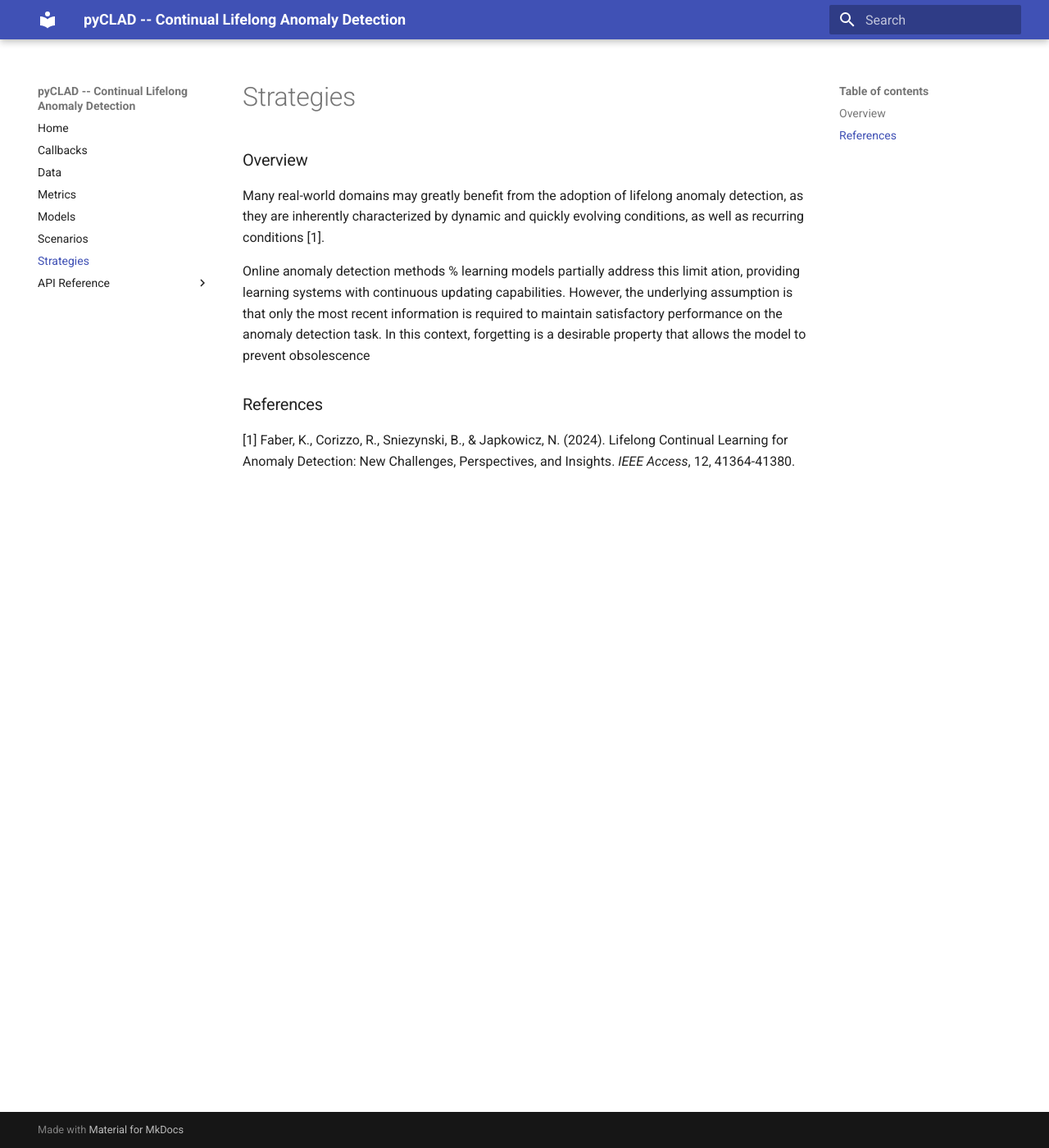
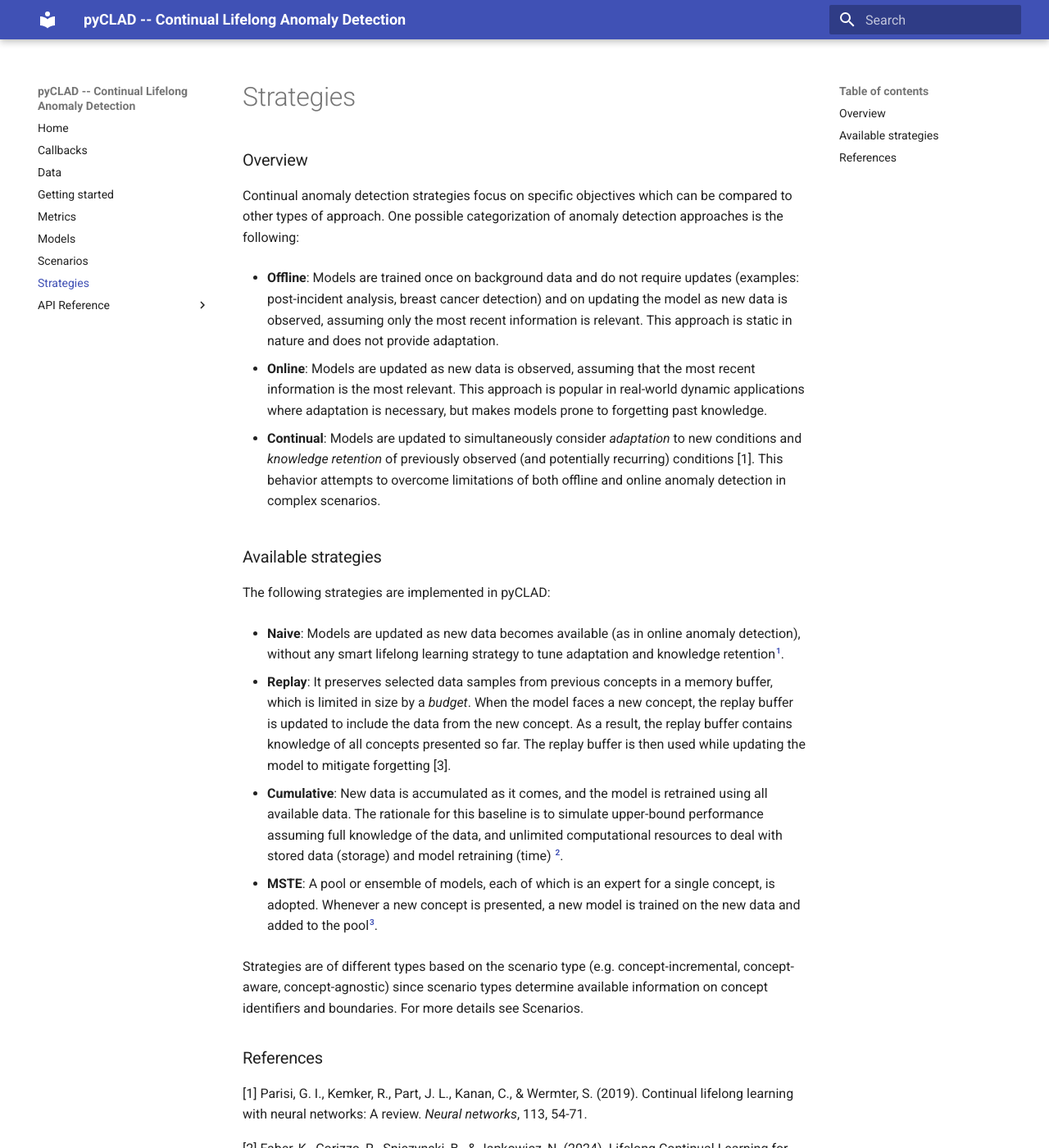
Before and after one commit to lifelonglab/pyCLAD, an MkDocs documentation site: the page built from docs/strategies.md, in a window 1280 px wide and 1400 px high. Shown: the whole window at 82% size. Built offline with MkDocs 1.6.1 and Material for MkDocs 9.7.7, drawn with Linux system fonts in a browser that asks for light colours; some of the changed text lies outside the part shown.

Commit message:
Docs update

```diff
--- a/docs/strategies.md
+++ b/docs/strategies.md
@@ -2,14 +2,36 @@
 
 ### Overview
 
-Many real-world domains may greatly benefit from the adoption of lifelong anomaly detection, as they are inherently characterized by dynamic and quickly evolving conditions, as well as recurring conditions [1].
+Continual anomaly detection strategies focus on specific objectives which can be compared to other types of approach. One possible categorization of anomaly detection approaches is the following:
 
+- **Offline**: Models are trained once on background data and do not require updates (examples: post-incident analysis, breast cancer detection)  and  on updating the model as new data is observed, assuming only the most recent information is relevant. This approach is static in nature and does not provide adaptation.
 
-Online anomaly detection methods % learning models
-partially address this limit
-ation, providing learning systems with continuous updating capabilities. However, the underlying assumption is that only the most recent information is required to maintain satisfactory performance on the anomaly detection task. In this context, forgetting is a desirable property that allows the model to prevent obsolescence
+- **Online**: Models are updated as new data is observed, assuming that the most recent information is the most relevant. This approach is popular in real-world dynamic applications where adaptation is necessary, but makes models prone to forgetting past knowledge.
+
+- **Continual**: Models are updated to simultaneously consider *adaptation* to new conditions and *knowledge retention* of previously observed (and potentially recurring) conditions [1].
+This behavior attempts to overcome limitations of both offline and online anomaly detection in complex scenarios.
+
+### Available strategies
+The following strategies are implemented in pyCLAD:
+
+- **Naive**: Models are updated as new data becomes available (as in online anomaly detection), without any smart lifelong learning strategy to tune adaptation and knowledge retention[^3].
+[^3]: By updating the model only based on the new data, a reasonable expectation is that the model will gradually or catastrophically forget knowledge of previously presented data. It can be considered as a lower-bound non-continual baseline learning strategy
+
+- **Replay**: It preserves selected data samples from previous concepts in a memory buffer, which is limited in size by a *budget*. When the model faces a new concept, the replay buffer is updated to include the data from the new concept. As a result, the replay buffer contains knowledge of all concepts presented so far. The replay buffer is then used while updating the model to mitigate forgetting [3].
+
+- **Cumulative**: New data is accumulated as it comes, and the model is retrained using all available data. The rationale for this baseline is to simulate upper-bound performance assuming full knowledge of the data, and unlimited computational resources to deal with stored data (storage) and model retraining (time) [^1].
+[^1]: Cumulative can also be regarded as a variant of Replay with unlimited memory. This baseline is interesting since it allows us to estimate the accuracy that could be achieved at a much higher computational cost.
+
+- **MSTE**: A pool or ensemble of models, each of which is an expert for a single concept, is adopted. Whenever a new concept is presented, a new model is trained on the new data and added to the pool[^2].
+[^2]: It simulates upper-bound model performance in a non-continual scenario. We note that this is an unrealistic setting since, in real-world scenarios, it requires extremely high computational resources to deal with a potentially infinite number of models, and the availability of concept identifiers, which are not available for concept-incremental and concept-agnostic scenarios.
+
+Strategies are of different types based on the scenario type (e.g. concept-incremental, concept-aware, concept-agnostic) since scenario types determine available information on concept identifiers and boundaries. For more details see Scenarios.
 
 
 ### References
 
-[1] Faber, K., Corizzo, R., Sniezynski, B., & Japkowicz, N. (2024). Lifelong Continual Learning for Anomaly Detection: New Challenges, Perspectives, and Insights. *IEEE Access*, 12, 41364-41380.
+[1] Parisi, G. I., Kemker, R., Part, J. L., Kanan, C., & Wermter, S. (2019). Continual lifelong learning with neural networks: A review. *Neural networks*, 113, 54-71.
+
+[2] Faber, K., Corizzo, R., Sniezynski, B., & Japkowicz, N. (2024). Lifelong Continual Learning for Anomaly Detection: New Challenges, Perspectives, and Insights. *IEEE Access*, 12, 41364-41380.
+
+[3] Buzzega, P., Boschini, M., Porrello, A., & Calderara, S. (2021, January). Rethinking experience replay: a bag of tricks for continual learning. In *2020 25th International Conference on Pattern Recognition (ICPR)* (pp. 2180-2187). IEEE.
--- a/mkdocs.yaml
+++ b/mkdocs.yaml
@@ -6,6 +6,7 @@
   - Home: index.md
   - Callbacks: 'callbacks.md'
   - Data: 'data.md'
+  - Getting started: 'getting_started.md'
   - Metrics: 'metrics.md'
   - Models: 'models.md'
   - Scenarios: 'scenarios.md'
```
Also changed, not shown: docs/callbacks.md (+24 -0 lines), docs/data.md (+59 -0 lines), docs/getting_started.md (+95 -0 lines).
